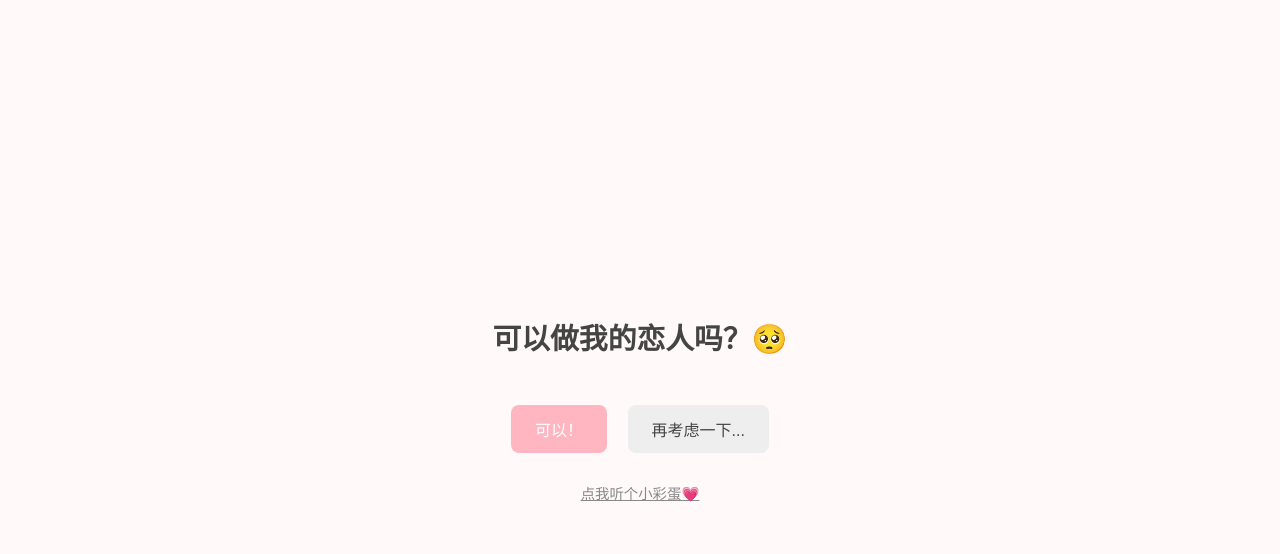
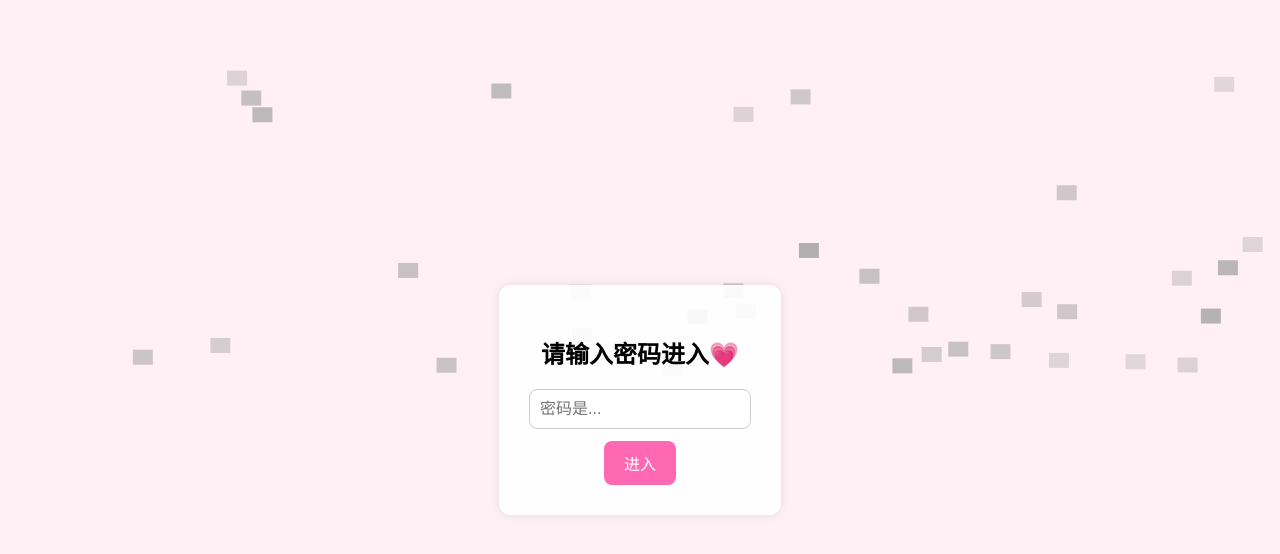
Before and after one commit to szxmt/love-with-us, a plain HTML site: page index.html in a window 1280 px wide. Drawn offline with Linux system fonts and the light colour scheme; grey boxes are pictures that could not be loaded.

Commit message:
Refactor HTML structure and update styles

```diff
--- a/index.html
+++ b/index.html
@@ -1,100 +1,120 @@
-<!DOCTYPE html><html lang="zh">
+<!DOCTYPE html>
+<html lang="zh">
 <head>
   <meta charset="UTF-8" />
-  <meta name="viewport" content="width=device-width, initial-scale=1.0" />
-  <title>可以做我的恋人吗？</title>
+  <meta name="viewport" content="width=device-width, initial-scale=1.0"/>
+  <title>love-with-us</title>
   <style>
     body {
       font-family: "Helvetica Neue", sans-serif;
-      background-color: #fff9f9;
+      background-color: #fff0f5;
+      margin: 0;
+      padding: 0;
       display: flex;
       flex-direction: column;
       align-items: center;
       justify-content: center;
       height: 100vh;
-      margin: 0;
-      color: #444;
+      overflow: hidden;
+      position: relative;
     }
-    h1 {
-      font-size: 1.8em;
-      margin-bottom: 40px;
+    .hidden {
+      display: none;
     }
-    .btn {
-      padding: 12px 24px;
+    .login-box {
+      position: relative;
+      z-index: 10;
+      text-align: center;
+      background: rgba(255,255,255,0.9);
+      padding: 30px;
+      border-radius: 12px;
+      box-shadow: 0 0 10px rgba(0,0,0,0.1);
+    }
+    input[type="password"] {
+      padding: 10px;
       font-size: 1em;
+      border: 1px solid #ccc;
+      border-radius: 8px;
+      width: 200px;
+    }
+    button {
+      margin-top: 12px;
+      padding: 10px 20px;
+      font-size: 1em;
+      background-color: #ff69b4;
+      color: white;
       border: none;
       border-radius: 8px;
-      margin: 8px;
       cursor: pointer;
-      transition: all 0.3s ease;
     }
-    #yes {
-      background-color: #ffb6c1;
-      color: white;
+    .content {
+      text-align: center;
+      z-index: 10;
+      position: relative;
     }
-    #no {
-      background-color: #eee;
-      color: #444;
+    .hearts {
+      position: absolute;
+      width: 100%;
+      height: 100%;
+      overflow: hidden;
+      top: 0;
+      left: 0;
+      z-index: 1;
     }
-    #voice {
-      margin-top: 20px;
-      font-size: 0.9em;
-      color: #888;
-      background: none;
-      border: none;
-      cursor: pointer;
-      text-decoration: underline;
+    .hearts span {
+      position: absolute;
+      display: block;
+      width: 20px;
+      height: 20px;
+      background: url('https://upload.wikimedia.org/wikipedia/commons/thumb/2/28/Emoji_u1f497.svg/1024px-Emoji_u1f497.svg.png') no-repeat center center / contain;
+      animation: float 10s linear infinite;
+      opacity: 0.6;
+    }
+    @keyframes float {
+      0% {transform: translateY(100vh) translateX(0);}
+      100% {transform: translateY(-10vh) translateX(20vw);}
     }
   </style>
 </head>
 <body>
-  <h1>可以做我的恋人吗？🥺</h1>
-  <div>
-    <button id="yes" class="btn">可以！</button>
-    <button id="no" class="btn">再考虑一下...</button>
+  <div class="hearts" id="hearts"></div>
+
+  <div class="login-box" id="loginBox">
+    <h2>请输入密码进入💗</h2>
+    <input type="password" id="passwordInput" placeholder="密码是..." />
+    <br/>
+    <button onclick="checkPassword()">进入</button>
+    <p id="errorMsg" style="color: red; display: none;">密码错误啦～再想想是谁的小猫咪？</p>
   </div>
-  <button id="voice">点我听个小彩蛋💗</button>  <audio id="audio" preload="auto">
-    <source src="https://upload.wikimedia.org/wikipedia/commons/e/e2/Example.ogg" type="audio/ogg" />
-    <source src="https://upload.wikimedia.org/wikipedia/commons/e/e2/Example.ogg" type="audio/mpeg" />
-    您的浏览器不支持音频播放。
-  </audio>  <script>
-    const noBtn = document.getElementById("no");
-    const yesBtn = document.getElementById("yes");
-    const voiceBtn = document.getElementById("voice");
-    const audio = document.getElementById("audio");
 
-    const texts = [
-      "真的吗不可以吗🥺",
-      "那我撒个娇呢👉👈",
-      "真的不再想想吗？🥹",
-      "我会乖乖的！",
-      "再不答应我要哭啦🥺",
-      "你真的狠得下心嘛",
-      "你明明也喜欢我对吧！",
-      "那我亲你一下再问一次...",
-      "别考虑了啦就现在吧！",
-      "好嘛好嘛就选可以！"
-    ];
+  <div class="content hidden" id="content">
+    <h1>love-with-us 💖</h1>
+    <p>欢迎来到专属小猫的秘密花园🥺</p>
+    <p>以后想说的悄悄话、要送的浪漫、都会藏在这里✨</p>
+  </div>
 
-    let index = 0;
+  <script>
+    function checkPassword() {
+      const input = document.getElementById("passwordInput").value;
+      const correct = "Alice的专属小猫";
+      if (input === correct) {
+        document.getElementById("loginBox").style.display = "none";
+        document.getElementById("content").classList.remove("hidden");
+      } else {
+        document.getElementById("errorMsg").style.display = "block";
+      }
+    }
 
-    noBtn.addEventListener("click", () => {
-      if (index < texts.length) {
-        noBtn.innerText = texts[index];
-        index++;
-        yesBtn.style.transform = `scale(${1 + index * 0.05})`;
-      } else {
-        noBtn.remove();
-        alert("好啦，只能选可以了哦～");
-      }
-    });
-
-    yesBtn.addEventListener("click", () => {
-      alert("我喜欢你，从现在开始你就是我的了🖤");
-    });
-
-    voiceBtn.addEventListener("click", () => {
-      audio.play();
-    });
-  </script></body>
+    // 生成爱心
+    const hearts = document.getElementById("hearts");
+    for (let i = 0; i < 40; i++) {
+      const span = document.createElement("span");
+      span.style.left = Math.random() * 100 + "vw";
+      span.style.animationDuration = (6 + Math.random() * 5) + "s";
+      span.style.opacity = 0.3 + Math.random() * 0.5;
+      span.style.transform = `scale(${0.5 + Math.random() * 0.8})`;
+      hearts.appendChild(span);
+    }
+  </script>
+</body>
 </html>
```
